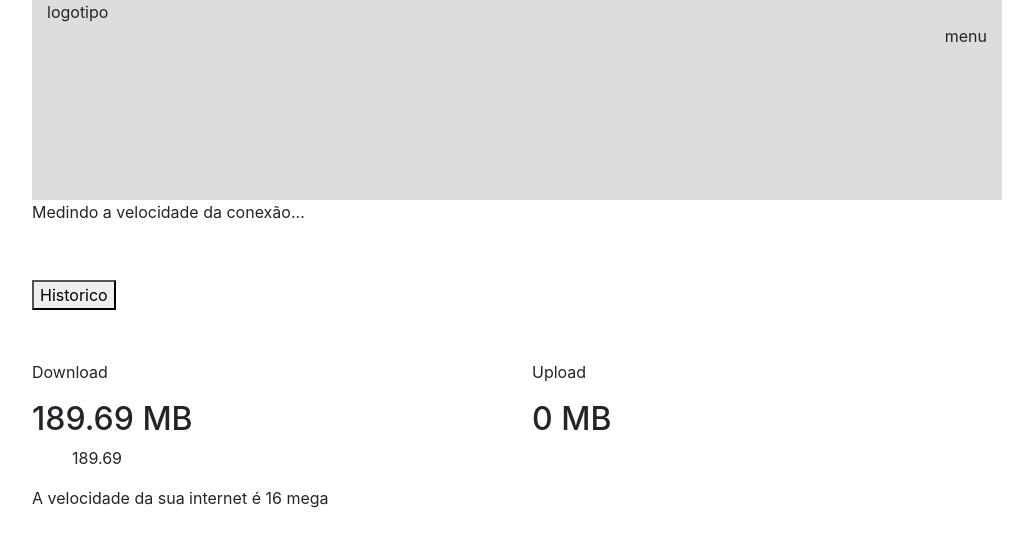
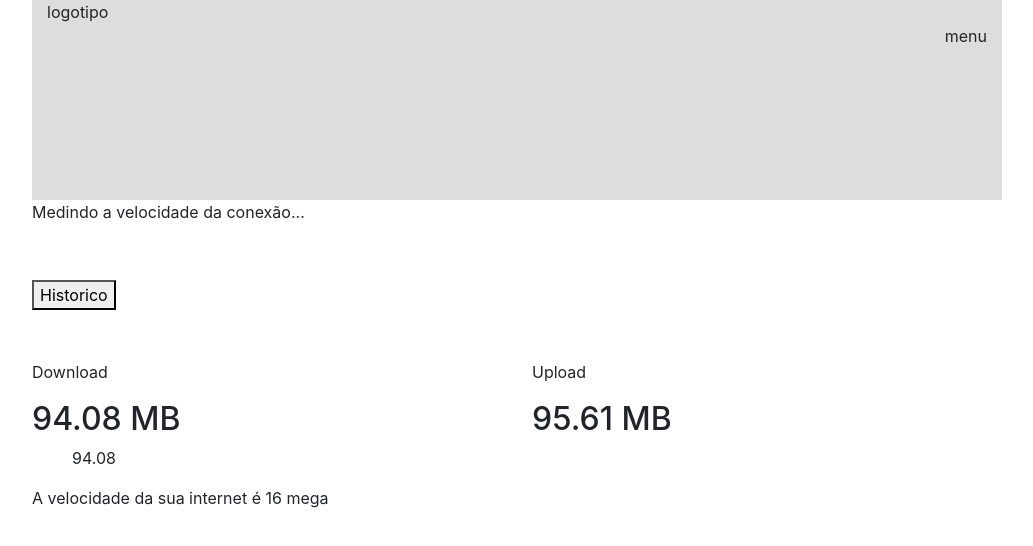
Before and after one commit to ehurafa/test-nic-speedtest, an Angular app: page / in a window 1280 px wide. Shown: the top 546 px of the page, without its empty margins (123-1156 px from the left). Built offline with nearby package versions, Linux system fonts and the light colour scheme.

Commit message:
download and upload works

```diff
--- a/src/app/clock/clock.component.ts
+++ b/src/app/clock/clock.component.ts
@@ -21,14 +21,14 @@ export class ClockComponent implements OnInit {
   };
 
   totalTime: number = 0;
-
+  isHistory: boolean = false;
+  measurementHistory: any = [];
   measurementHistoryDownload: any = [];
   measurementHistoryUpload: any = [];
 
   constructor( private historyService: HistoryService ) { }
 
-  calcNet( measurement, metric, arr: any ){
-
+  calcNet( measurement, metric: any, arr: any ){
 
     let loop = setInterval(()=>{
       this.totalTime ++;
@@ -48,6 +48,10 @@ export class ClockComponent implements OnInit {
       }
     }, 50);
 
+    console.log(' this.measurementHistoryDownload ',  this.measurementHistoryDownload);
+    console.log(' this.measurementHistoryUpload ',  this.measurementHistoryUpload);
+
+
   }
 
   getRandomInt(min, max) {
@@ -62,26 +66,50 @@ export class ClockComponent implements OnInit {
     this.historyService.setMeasurementHistory( item, metric );
   }
 
+  buildListMeasurements(){
+    if(this.isHistory){
+      let historyResultDownload: any = JSON.parse(this.getHistory('download'));
+      let historyResultUpload: any = JSON.parse(this.getHistory('upload'));
+      for (let i = 0; i < historyResultDownload.length; i++) {
+        let obj = {
+          download: historyResultDownload[i],
+          upload: historyResultUpload[i]
+        };
+        this.measurementHistory.push(obj);
+      }
+
+    }
+  }
+
   ngOnInit() {
     let historyResultDownload: any = this.getHistory('download');
-
-    console.log(historyResultDownload );
-    console.log(typeof historyResultDownload );
+    let historyResultUpload: any = this.getHistory('upload');
 
     if( ! (
       historyResultDownload  == undefined ||
       historyResultDownload  == null ||
       historyResultDownload  == '')){
-      //historyResultDownload = historyResultDownload.split(',');
-      console.log(typeof historyResultDownload );
-      console.log(historyResultDownload );
-      //this.measurementHistoryDownload.push( historyResultDownload );
       this.measurementHistoryDownload = JSON.parse(historyResultDownload);
       console.log(historyResultDownload );
+      this.isHistory = true;
     }else{
-      console.log('vazio');
+      this.isHistory = false;
     }
+
+    if( ! (
+      historyResultUpload  == undefined ||
+      historyResultUpload  == null ||
+      historyResultUpload  == '')){
+      this.measurementHistoryUpload = JSON.parse(historyResultUpload);
+      console.log(historyResultUpload );
+    }
+
     this.calcNet(this.velocity.download, 'download', this.measurementHistoryDownload);
+    this.calcNet(this.velocity.upload, 'upload', this.measurementHistoryUpload);
+
+    console.log('this.isHistory ', this.isHistory);
+    console.log('this.measurementHistory ', this.measurementHistory);
+
   }
 
 }
--- a/src/app/services/history.service.ts
+++ b/src/app/services/history.service.ts
@@ -9,14 +9,11 @@ export class HistoryService {
 
   getMeasurementHistory( metric ){
     if( metric == 'download'){
-      let res = localStorage.getItem('localMeasurementHistoryDownload');
-     // console.log('res: ', JSON.parse(res));
-      return res;
+      return localStorage.getItem('localMeasurementHistoryDownload');
     }
 
     if( metric == 'upload'){
-      let res = localStorage.getItem('localMeasurementHistoryUpload');
-      return res;
+      return localStorage.getItem('localMeasurementHistoryUpload');
     }
 
   }
@@ -31,12 +28,4 @@ export class HistoryService {
     }
   }
 
-  getMeasurementHistoryUpload(){
-    return localStorage.getItem('localMeasurementHistoryUpload');
-  }
-
-  setMeasurementHistoryUpload(item){
-    localStorage.setItem('localMeasurementHistoryUpload', item);
-  }
-
 }
```
